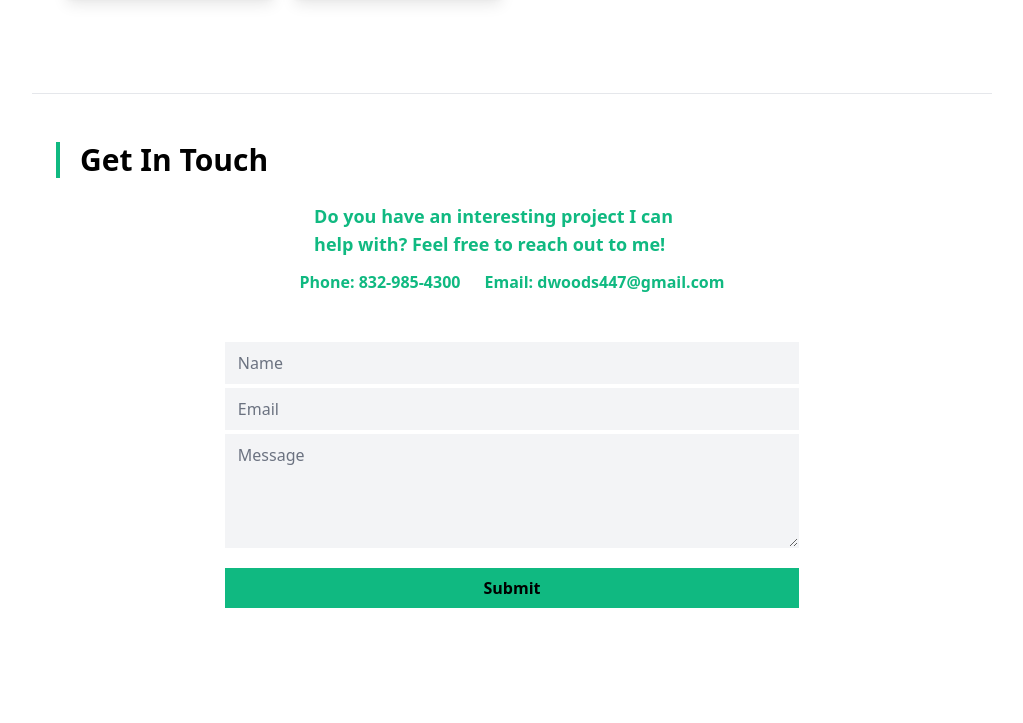
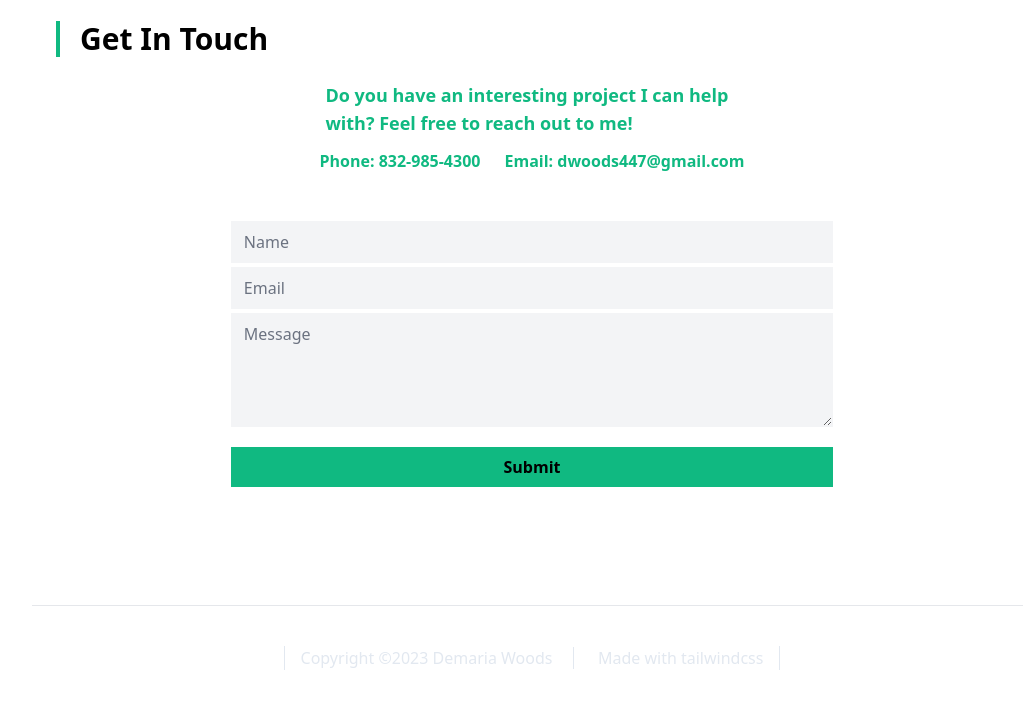
Before and after one commit to dwoods447/dwoods447.github.io, a website: page index.html in a window 1280 px wide. Shown: the part 5145-5868 px from the top of the page, without its empty margins (248-1271 px from the left). Drawn offline with nearby package versions, Linux system fonts and the light colour scheme.

Commit message:
change from basis-3/4 to basis-full

```diff
--- a/index.html
+++ b/index.html
@@ -104,8 +104,8 @@
                 <path fill="currentColor"
                   d="M13,9H18.5L13,3.5V9M6,2H14L20,8V20A2,2 0 0,1 18,22H6C4.89,22 4,21.1 4,20V4C4,2.89 4.89,2 6,2M15,18V16H6V18H15M18,14V12H6V14H18Z" />
               </svg>
-              <a class="font-bold"
-                href="https://drive.google.com/file/d/12kAN6FhBSnrdJ_nRUGhnY4I2LBa7gKRU/view?usp=sharing">Resume</a>
+              <a class="font-bold" href="https://drive.google.com/file/d/12kAN6FhBSnrdJ_nRUGhnY4I2LBa7gKRU/view?usp=sharing
+                ">Resume</a>
             </li>
             <li class="inline-flex p-2 md:my-1 text-white hover:text-black cursor-pointer">
               <svg style="width:24px;height:24px" viewBox="0 0 24 24" class="mx-2">
@@ -132,7 +132,7 @@
   <!-- END OF HEADER -->
 
   <!-- START OF HERO SECTION  -->
-  <div class="md:ml-[280px] md:basis-3/4">
+  <div class="md:ml-[280px] md:basis-full">
     <section class="bg-slate-100 py-12 px-2">
       <div class="flex flex-col md:flex-row items-center ">
 
```
